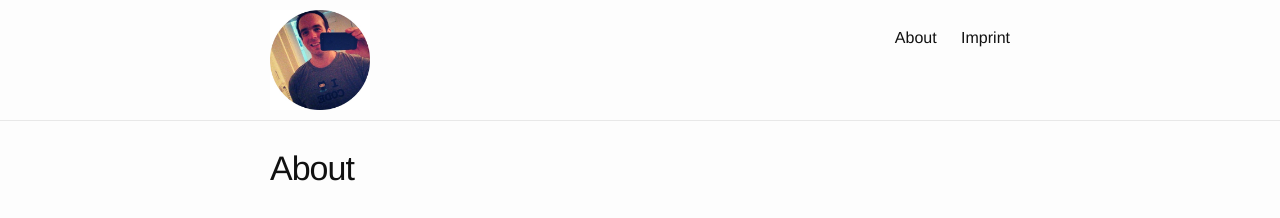
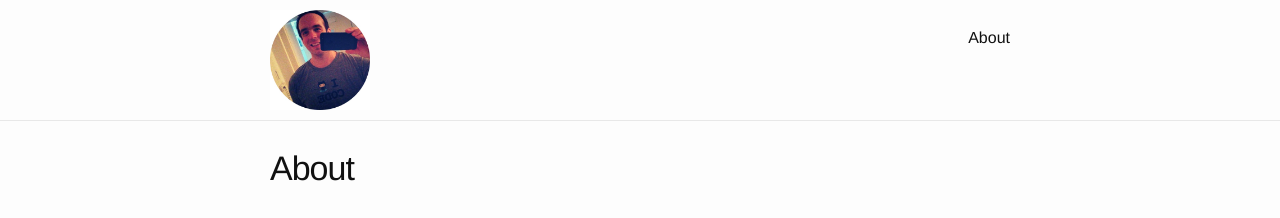
Before and after one commit to Broich/Broich-old.github.io, a Jekyll site: the page built from about/index.md, in a window 1280 px wide. Shown: the top 218 px of the page. Built offline with Jekyll 4.4.1, drawn with Linux system fonts in a browser that asks for light colours.

Commit message:
remove loop from site navigation

```diff
--- a/_includes/header.html
+++ b/_includes/header.html
@@ -14,11 +14,7 @@
       </a>
 
       <div class="trigger">
-        {% for page in site.pages %}
-          {% if page.title %}
-          <a class="page-link" href="{{ page.url | prepend: site.baseurl }}">{{ page.title }}</a>
-          {% endif %}
-        {% endfor %}
+        <a class="page-link" href="/about">About</a>
       </div>
     </nav>
 
```
Also changed, not shown: about/index.md (renamed from about.md).
